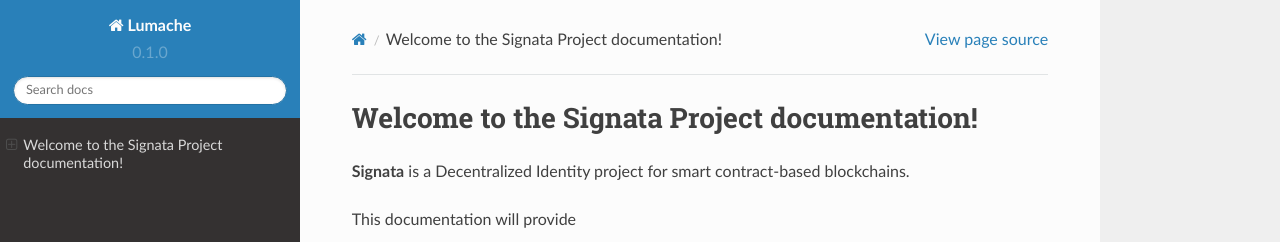
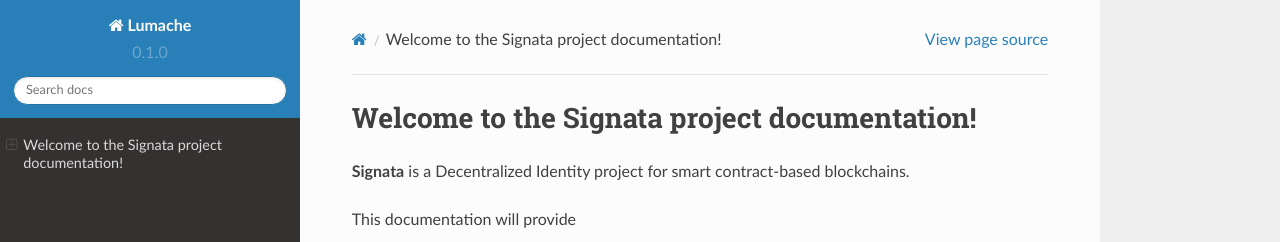
Before and after one commit to cl-tim/signata-docs, a Sphinx documentation site: the page built from docs/source/index.rst, in a window 1280 px wide. Shown: the top 242 px of the page. Built offline with Sphinx 7.4.7 and the Read the Docs theme 2.0.0, drawn with Linux system fonts in a browser that asks for light colours; pages that are not in the unit, such as notebooks, are missing from menus.

```diff
--- a/docs/source/index.rst
+++ b/docs/source/index.rst
@@ -1,4 +1,4 @@
-Welcome to the Signata Project documentation!
+Welcome to the Signata project documentation!
 ===================================
 
 **Signata** is a Decentralized Identity project for smart contract-based blockchains.
```
